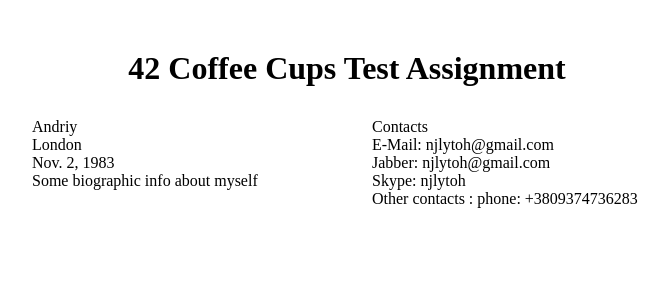
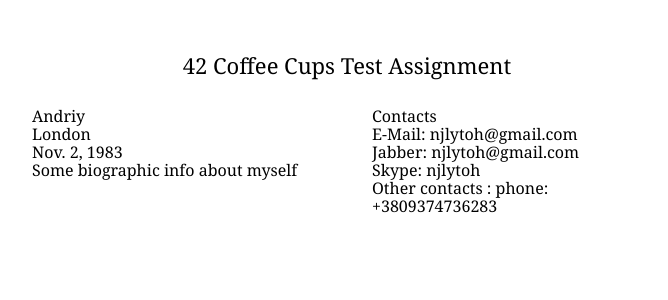
Before and after one commit to njlytoh/42cc-test, a Django app: page / in a window 1280 px wide. Shown: the top 300 px of the page, without its empty margins (293-961 px from the left). Run offline with Django 3.2, Linux system fonts and the light colour scheme; data comes from the database, SQL or seed files in the repository.

Commit message:
added styling for info.html template

```diff
--- a/njlTest/info/templates/info/info.html
+++ b/njlTest/info/templates/info/info.html
@@ -2,6 +2,7 @@
 <html>
     <head>
         <style type="text/css">
+
             div.left_column{
                 float: left;
                 padding: 10px;
@@ -23,12 +24,24 @@
             div.container {
                 width: 650px;
                 margin: 0px auto;
+                padding: 2px;
+                font-family: Georgia, serif;
+                line-height: 18px;
+
             }
             body {
                 margin:50px 0px;
                 padding:0px;
                 text-align:center;
             }
+            h1 {
+                font-size: 22px;
+                padding: 2px;
+                font-family: Georgia, serif;
+                line-height: 26px;
+                font-weight: normal;
+            }
+
         </style>
     </head>
     <body>
```
